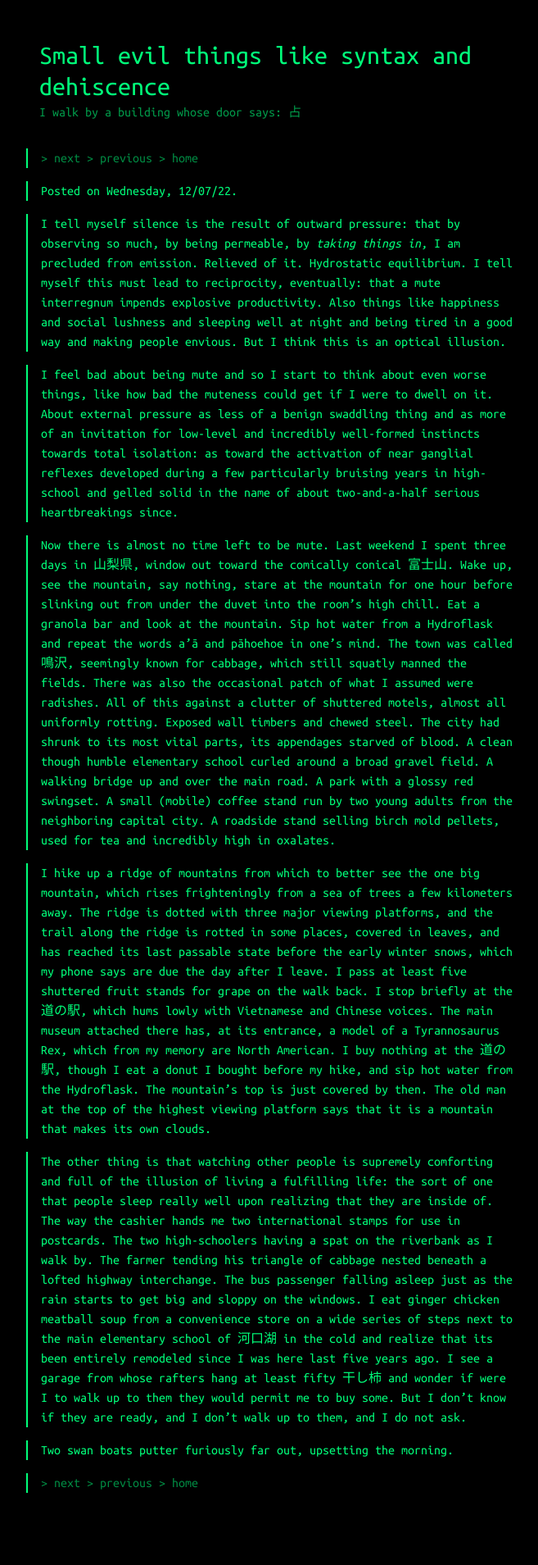
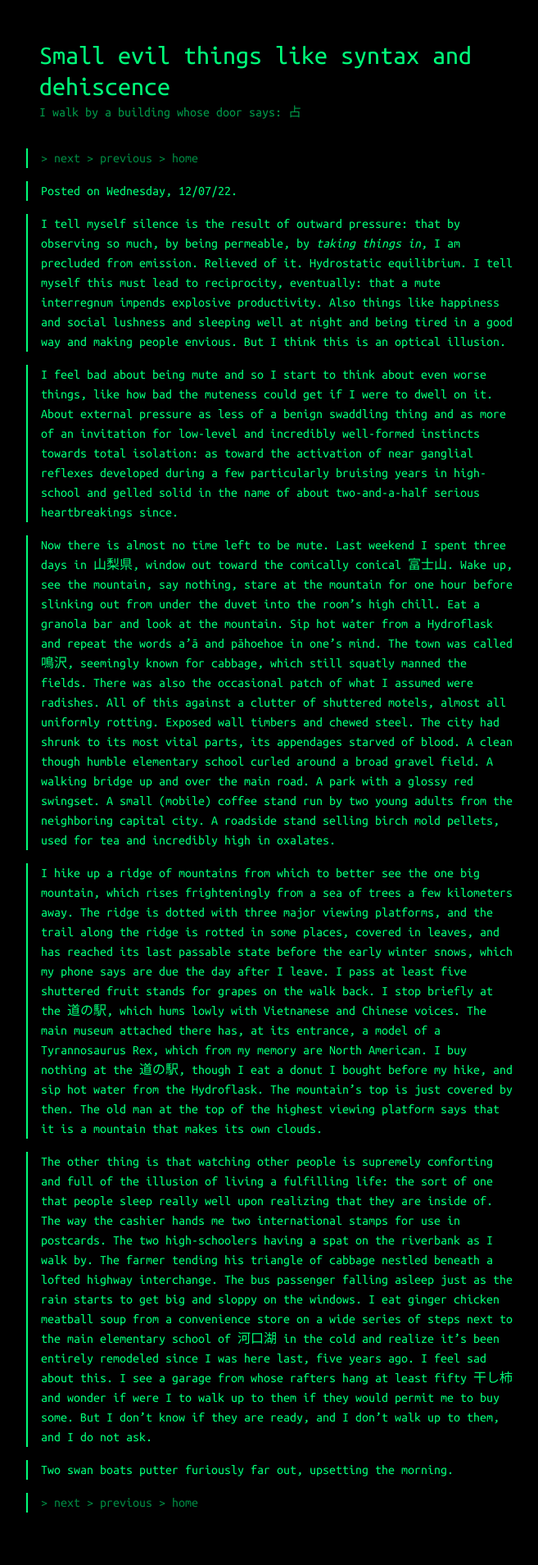
Before and after one commit to white-noise/white-noise.github.io, a Jekyll site: the page built from _posts/2022-11-25-muntin.md, in a window 1280 px wide. Shown: the whole page at 82% size, without its empty margins (432-1089 px from the left). Built offline with Jekyll 4.4.1, drawn with Linux system fonts in a browser that asks for light colours; before the commit the page ends 1885 px from its top, so only the background shows below that.

Commit message:
new post.

```diff
--- a/_posts/2022-11-25-muntin.md
+++ b/_posts/2022-11-25-muntin.md
@@ -14,8 +14,8 @@ I feel bad about being mute and so I start to think about even worse things, lik
 
 Now there is almost no time left to be mute. Last weekend I spent three days in 山梨県, window out toward the comically conical 富士山. Wake up, see the mountain, say nothing, stare at the mountain for one hour before slinking out from under the duvet into the room's high chill. Eat a granola bar and look at the mountain. Sip hot water from a Hydroflask and repeat the words a'ā and pāhoehoe in one's mind. The town was called 鳴沢, seemingly known for cabbage, which still squatly manned the fields. There was also the occasional patch of what I assumed were radishes. All of this against a clutter of shuttered motels, almost all uniformly rotting. Exposed wall timbers and chewed steel. The city had shrunk to its most vital parts, its appendages starved of blood. A clean though humble elementary school curled around a broad gravel field. A walking bridge up and over the main road. A park with a glossy red swingset. A small (mobile) coffee stand run by two young adults from the neighboring capital city. A roadside stand selling birch mold pellets, used for tea and incredibly high in oxalates.
 
-I hike up a ridge of mountains from which to better see the one big mountain, which rises frighteningly from a sea of trees a few kilometers away. The ridge is dotted with three major viewing platforms, and the trail along the ridge is rotted in some places, covered in leaves, and has reached its last passable state before the early winter snows, which my phone says are due the day after I leave. I pass at least five shuttered fruit stands for grape on the walk back. I stop briefly at the 道の駅, which hums lowly with Vietnamese and Chinese voices. The main museum attached there has, at its entrance, a model of a Tyrannosaurus Rex, which from my memory are North American. I buy nothing at the 道の駅, though I eat a donut I bought before my hike, and sip hot water from the Hydroflask. The mountain's top is just covered by then. The old man at the top of the highest viewing platform says that it is a mountain that makes its own clouds.
+I hike up a ridge of mountains from which to better see the one big mountain, which rises frighteningly from a sea of trees a few kilometers away. The ridge is dotted with three major viewing platforms, and the trail along the ridge is rotted in some places, covered in leaves, and has reached its last passable state before the early winter snows, which my phone says are due the day after I leave. I pass at least five shuttered fruit stands for grapes on the walk back. I stop briefly at the 道の駅, which hums lowly with Vietnamese and Chinese voices. The main museum attached there has, at its entrance, a model of a Tyrannosaurus Rex, which from my memory are North American. I buy nothing at the 道の駅, though I eat a donut I bought before my hike, and sip hot water from the Hydroflask. The mountain's top is just covered by then. The old man at the top of the highest viewing platform says that it is a mountain that makes its own clouds.
 
-The other thing is that watching other people is supremely comforting and full of the illusion of living a fulfilling life: the sort of one that people sleep really well upon realizing that they are inside of. The way the cashier hands me two international stamps for use in postcards. The two high-schoolers having a spat on the riverbank as I walk by. The farmer tending his triangle of cabbage nested beneath a lofted highway interchange. The bus passenger falling asleep just as the rain starts to get big and sloppy on the windows. I eat ginger chicken meatball soup from a convenience store on a wide series of steps next to the main elementary school of 河口湖 in the cold and realize that its been entirely remodeled since I was here last five years ago. I see a garage from whose rafters hang at least fifty 干し柿 and wonder if were I to walk up to them they would permit me to buy some. But I don't know if they are ready, and I don't walk up to them, and I do not ask.
+The other thing is that watching other people is supremely comforting and full of the illusion of living a fulfilling life: the sort of one that people sleep really well upon realizing that they are inside of. The way the cashier hands me two international stamps for use in postcards. The two high-schoolers having a spat on the riverbank as I walk by. The farmer tending his triangle of cabbage nestled beneath a lofted highway interchange. The bus passenger falling asleep just as the rain starts to get big and sloppy on the windows. I eat ginger chicken meatball soup from a convenience store on a wide series of steps next to the main elementary school of 河口湖 in the cold and realize it's been entirely remodeled since I was here last, five years ago. I feel sad about this. I see a garage from whose rafters hang at least fifty 干し柿 and wonder if were I to walk up to them if they would permit me to buy some. But I don't know if they are ready, and I don't walk up to them, and I do not ask.
 
 Two swan boats putter furiously far out, upsetting the morning.
```
